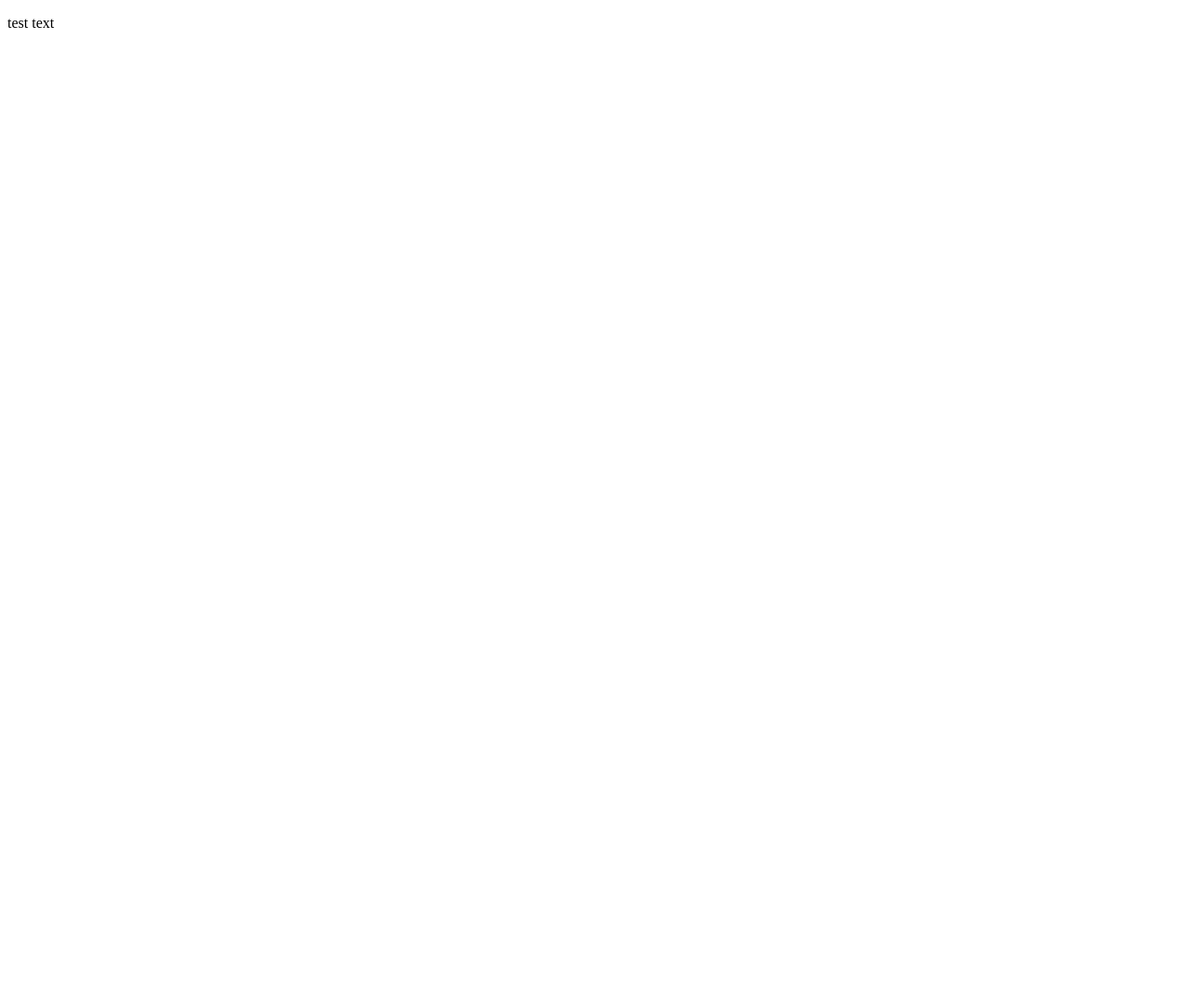
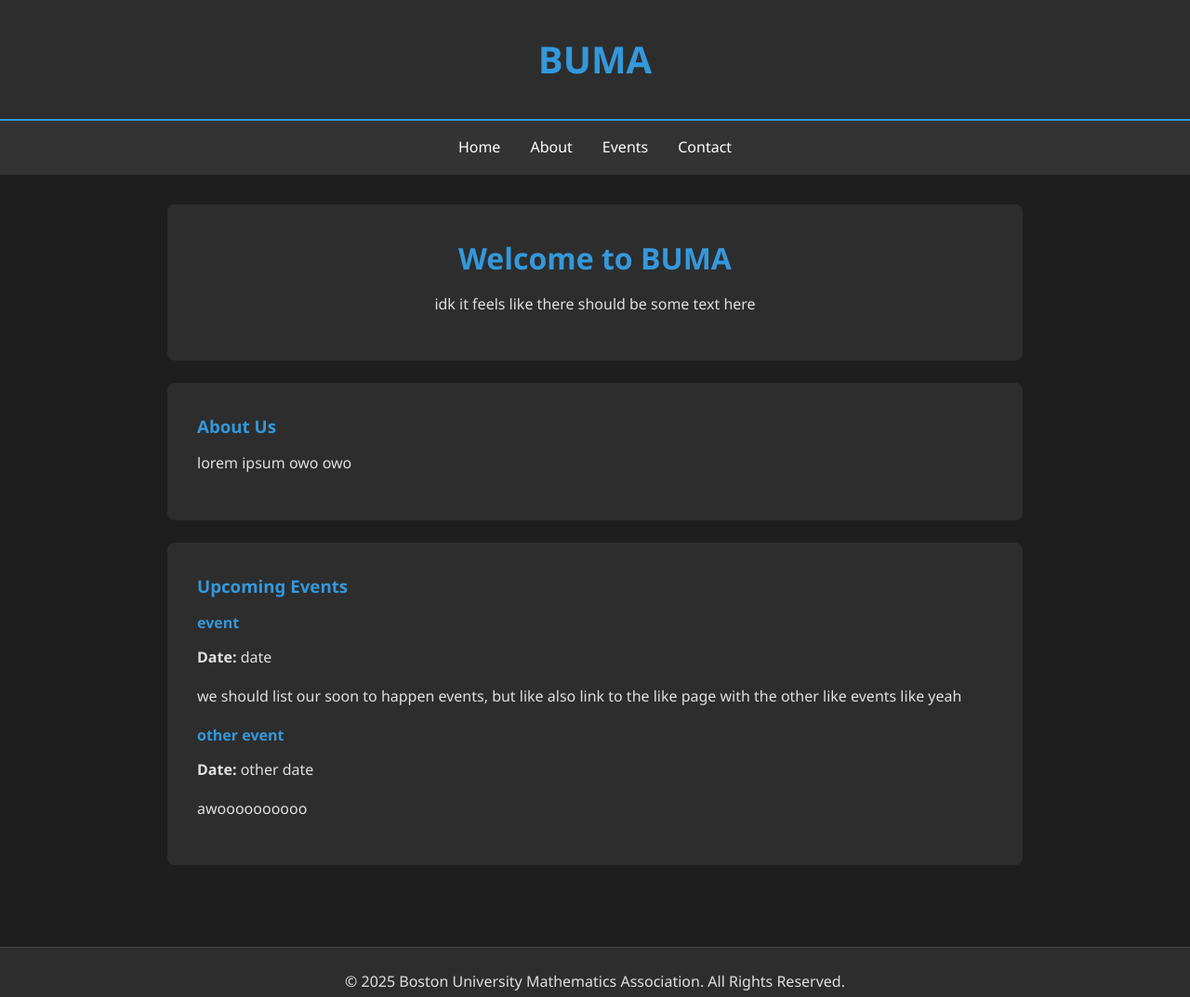
Before and after one commit to BU-MA/bu-ma.github.io, a plain HTML site: page index.html in a window 1280 px wide. Shown: the whole page at 93% size. Before the commit the page ends 800 px from the top, so only its background shows below. Drawn offline with Linux system fonts and the light colour scheme.

Commit message:
a bit of a template homepage + an ai generated theme as a starting point

```diff
--- a/index.html
+++ b/index.html
@@ -2,11 +2,60 @@
 <html lang="en">
 <head>
     <meta charset="UTF-8">
-    <title>BUMA</title>
+    <meta name="viewport" content="width=device-width, initial-scale=1.0">
+    <title>BUMA - Home</title>
+    <link rel="stylesheet" href="src/styles/main.css">
 </head>
 <body>
-<p>
-    test text
-</p>
+<header>
+    <div class="container">
+        <h1>BUMA</h1>
+    </div>
+</header>
+
+<nav>
+    <div class="container">
+        <ul>
+            <li><a href="index.html">Home</a></li>
+            <li><a href="#">About</a></li>
+            <li><a href="#">Events</a></li>
+            <li><a href="#">Contact</a></li>
+        </ul>
+    </div>
+</nav>
+
+<main>
+    <div class="container">
+        <section id="intro">
+            <h2>Welcome to BUMA</h2>
+            <p>idk it feels like there should be some text here</p>
+        </section>
+
+        <section id="about">
+            <h3>About Us</h3>
+            <p>lorem ipsum owo owo</p>
+        </section>
+
+        <section id="events">
+            <h3>Upcoming Events</h3>
+            <div class="event-item">
+                <h4>event</h4>
+                <p><strong>Date:</strong> date</p>
+                <p>we should list our soon to happen events, but like also link to the like page with the other like events like yeah</p>
+            </div>
+            <div class="event-item">
+                <h4>other event</h4>
+                <p><strong>Date:</strong> other date</p>
+                <p>awoooooooooo</p>
+            </div>
+        </section>
+    </div>
+</main>
+
+<footer>
+    <div class="container">
+        <p>&copy; 2025 Boston University Mathematics Association. All Rights Reserved.</p>
+    </div>
+</footer>
 </body>
 </html>
--- /dev/null
+++ b/src/styles/main.css
@@ -0,0 +1,112 @@
+/*
+AI generated placeholder theme, ill work on the theme later
+ */
+
+
+:root {
+    --primary-color: #3498db;
+    --background-color: #1e1e1e;
+    --surface-color: #2d2d2d;
+    --text-color: #e0e0e0;
+    --font-family: 'Segoe UI', Tahoma, Geneva, Verdana, sans-serif;
+}
+
+* {
+    margin: 0;
+    padding: 0;
+    box-sizing: border-box;
+}
+
+body {
+    font-family: var(--font-family);
+    line-height: 1.6;
+    background-color: var(--background-color);
+    color: var(--text-color);
+}
+
+.container {
+    max-width: 960px;
+    margin: 0 auto;
+    padding: 0 20px;
+}
+
+h1, h2, h3, h4 {
+    margin-bottom: 0.75rem;
+    color: var(--primary-color);
+}
+
+p {
+    margin-bottom: 1rem;
+}
+
+a {
+    color: var(--primary-color);
+    text-decoration: none;
+}
+
+/* --- Header --- */
+header {
+    background: var(--surface-color);
+    padding: 2rem 0;
+    text-align: center;
+    border-bottom: 2px solid var(--primary-color);
+}
+
+header h1 {
+    font-size: 2.5rem;
+    margin: 0;
+}
+
+/* --- Navigation --- */
+nav {
+    background: #333;
+    padding: 0.5rem 0;
+}
+
+nav ul {
+    list-style: none;
+    display: flex;
+    justify-content: center;
+}
+
+nav ul li a {
+    color: #fff;
+    padding: 0.5rem 1rem;
+    display: block;
+    transition: background-color 0.3s ease;
+}
+
+nav ul li a:hover {
+    background-color: var(--primary-color);
+    border-radius: 4px;
+}
+
+/* --- Main Content --- */
+main .container {
+    padding-top: 2rem;
+    padding-bottom: 2rem;
+}
+
+main section {
+    padding: 2rem;
+    margin-bottom: 1.5rem;
+    background: var(--surface-color);
+    border-radius: 8px;
+}
+
+#intro {
+    text-align: center;
+}
+
+#intro h2 {
+    font-size: 2rem;
+}
+
+/* --- Footer --- */
+footer {
+    text-align: center;
+    padding: 1.5rem 0;
+    background: var(--surface-color);
+    margin-top: 2rem;
+    border-top: 1px solid #444;
+}
```
